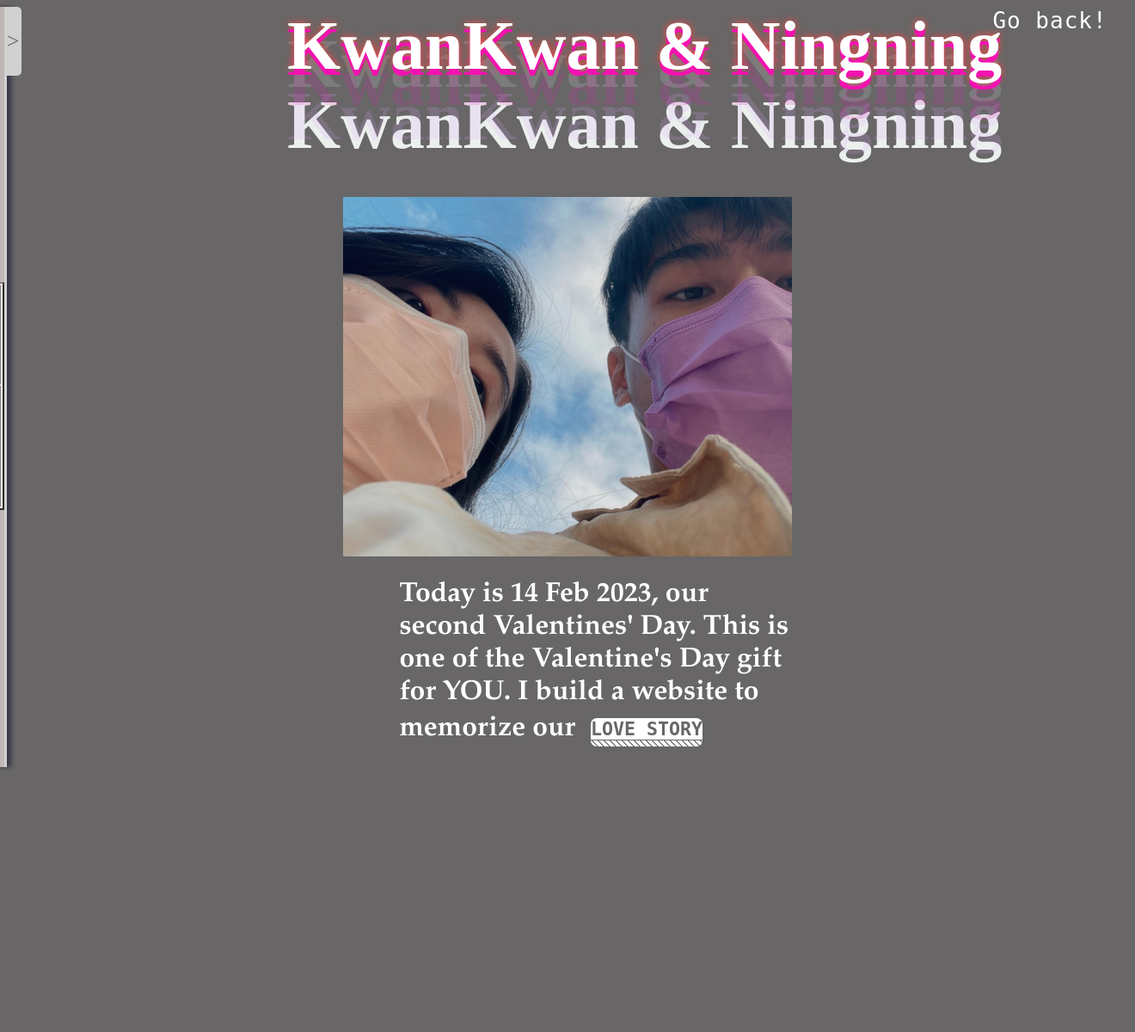
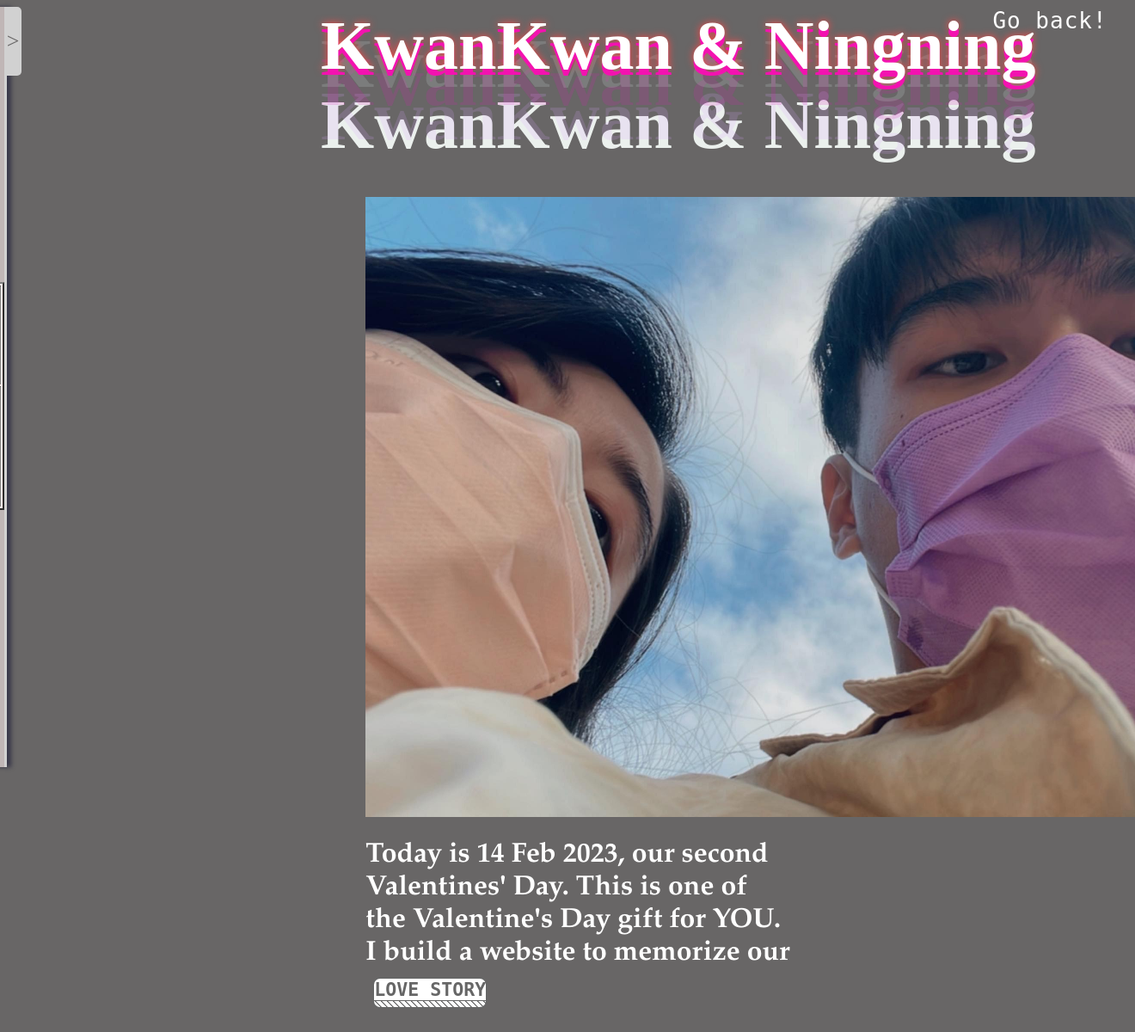
Before and after one commit to Katlholly/Katlholly.github.io, a PHP site: page / in a window 1320 px wide. Shown: the whole page at 86% size. Before the commit the page ends 894 px from the top, so only its background shows below. Run offline with PHP 8.4, Linux system fonts and the light colour scheme.

Commit message:
Update LovelyStyle.css

```diff
--- a/LovelyStyle.css
+++ b/LovelyStyle.css
@@ -6,12 +6,12 @@
 img{
   display: block;
   margin-top:10%;
-  margin-left: 30%;
+  margin-left: 32%;
   margin-right: 30%;
-  width: 40%;
+  width: 900px;
   position: relative;
   z-index: -2;
-  white-space: nowrap;
+  resize: none;
 }
 .img2{
 
@@ -36,7 +36,7 @@ h1 {
     white-space:nowrap;
     font-size: 500%;
     color: white;
-    margin-left: 25%;
+    margin-left: 28%;
     margin-right: 30%;
     font-family: "Lucida Handwriting";
     text-shadow:
@@ -51,7 +51,7 @@ h1 {
   h2{
     font-size: 200%;
     color: white;
-    margin-left: 35%;
+    margin-left: 32%;
     margin-right: 30%;
     font-family: "Garamond";
 
```
